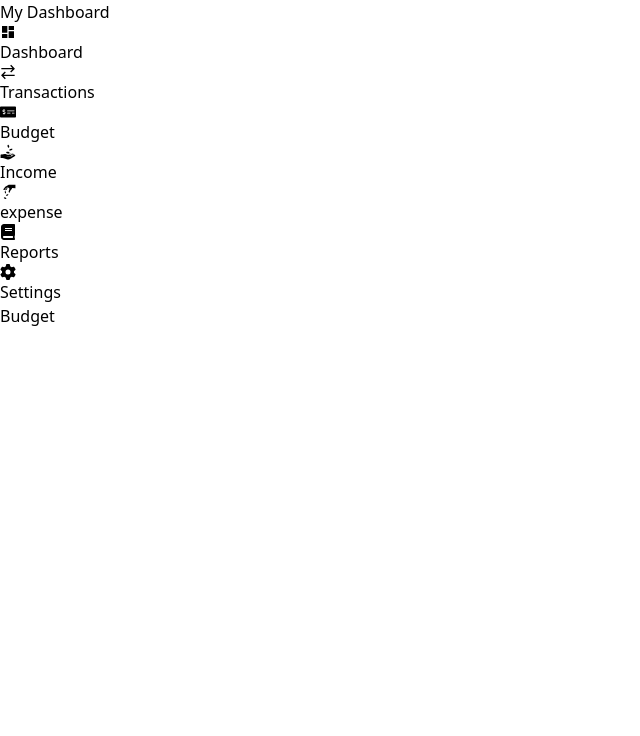
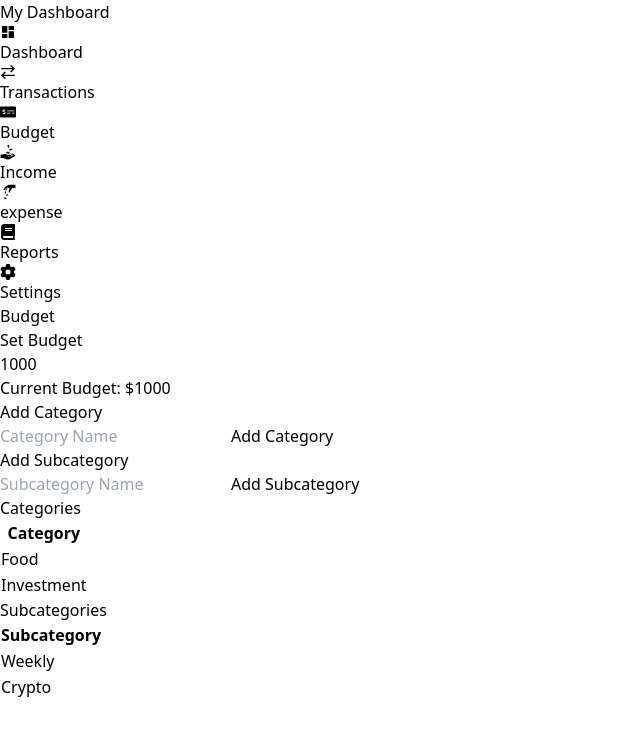
Before and after one commit to Codinglone/taskforce-expense-tracker-frontend, a React (Vite) app: page /budget in a window 1280 px wide. Shown: the top 736 px of the page, without its empty margins (0-640 px from the left). Built offline with nearby package versions, Linux system fonts and the light colour scheme.

Commit message:
added more features in expense page

```diff
--- a/src/pages/Budget.jsx
+++ b/src/pages/Budget.jsx
@@ -1,9 +1,126 @@
-import React from 'react'
+import React, { useState, useEffect } from 'react';
 
-function Budget() {
+const Budget = () => {
+  const [categories, setCategories] = useState(['Food', 'Investment']);
+  const [subcategories, setSubcategories] = useState(['Weekly', 'Crypto']);
+  const [budget, setBudget] = useState(1000);
+  const [totalExpenses, setTotalExpenses] = useState(0);
+  const [newCategory, setNewCategory] = useState('');
+  const [newSubcategory, setNewSubcategory] = useState('');
+  const [notification, setNotification] = useState('');
+
+  useEffect(() => {
+    if (totalExpenses > budget) {
+      setNotification('Budget exceeded!');
+    } else {
+      setNotification('');
+    }
+  }, [totalExpenses, budget]);
+
+  const addCategory = (e) => {
+    e.preventDefault();
+    setCategories([...categories, newCategory]);
+    setNewCategory('');
+  };
+
+  const addSubcategory = (e) => {
+    e.preventDefault();
+    setSubcategories([...subcategories, newSubcategory]);
+    setNewSubcategory('');
+  };
+
+  const handleBudgetChange = (e) => {
+    setBudget(parseFloat(e.target.value));
+  };
+
   return (
-    <div>Budget</div>
-  )
-}
+    <div className="p-4 h-[94vh] overflow-auto">
+      <h2 className="text-2xl font-bold text-gray-800 mb-4">Budget</h2>
+      <div className="mb-4">
+        <h3 className="text-xl font-bold text-gray-800">Set Budget</h3>
+        <input
+          type="number"
+          value={budget}
+          onChange={handleBudgetChange}
+          className="p-2 border rounded mr-2"
+        />
+        <p className="text-2xl font-bold text-blue-600">Current Budget: ${budget}</p>
+      </div>
+      {notification && (
+        <div className="mb-4 p-4 bg-red-100 text-red-600 rounded-lg">
+          {notification}
+        </div>
+      )}
+      <div className="mb-4">
+        <h3 className="text-xl font-bold text-gray-800">Add Category</h3>
+        <form onSubmit={addCategory}>
+          <input
+            type="text"
+            placeholder="Category Name"
+            value={newCategory}
+            onChange={(e) => setNewCategory(e.target.value)}
+            className="p-2 border rounded mr-2"
+          />
+          <button type="submit" className="bg-green-500 text-white p-2 rounded-lg shadow hover:bg-green-700">
+            Add Category
+          </button>
+        </form>
+      </div>
+      <div className="mb-4">
+        <h3 className="text-xl font-bold text-gray-800">Add Subcategory</h3>
+        <form onSubmit={addSubcategory}>
+          <input
+            type="text"
+            placeholder="Subcategory Name"
+            value={newSubcategory}
+            onChange={(e) => setNewSubcategory(e.target.value)}
+            className="p-2 border rounded mr-2"
+          />
+          <button type="submit" className="bg-purple-500 text-white p-2 rounded-lg shadow hover:bg-purple-700">
+            Add Subcategory
+          </button>
+        </form>
+      </div>
+      <div className="mb-4">
+        <h3 className="text-xl font-bold text-gray-800">Categories</h3>
+        <div className="overflow-auto">
+          <table className="min-w-full bg-white">
+            <thead>
+              <tr>
+                <th className="py-2 px-4 border-b text-left">Category</th>
+              </tr>
+            </thead>
+            <tbody>
+              {categories.map((category, index) => (
+                <tr key={index}>
+                  <td className="py-2 px-4 border-b text-left">{category}</td>
+                </tr>
+              ))}
+            </tbody>
+          </table>
+        </div>
+      </div>
+      <div className="mb-4">
+        <h3 className="text-xl font-bold text-gray-800">Subcategories</h3>
+        <div className="overflow-auto">
+          <table className="min-w-full bg-white">
+            <thead>
+              <tr>
+                <th className="py-2 px-4 border-b text-left">Subcategory</th>
+              </tr>
+            </thead>
+            <tbody>
+              {subcategories.map((subcategory, index) => (
+                <tr key={index}>
+                  <td className="py-2 px-4 border-b text-left">{subcategory}</td>
+                </tr>
+              ))}
+            </tbody>
+          </table>
+        </div>
+      </div>
+    </div>
+  );
+};
 
-export default Budget
+export default Budget;
--- a/src/pages/Expense.jsx
+++ b/src/pages/Expense.jsx
@@ -7,6 +7,8 @@ const Expense = () => {
     { description: 'Groceries', amount: 200, type: 'expense', category: 'Food', subcategory: 'Weekly', account: 'Mobile Money' },
     { description: 'Bitcoin Purchase', amount: 500, type: 'expense', category: 'Investment', subcategory: 'Crypto', account: 'BTC' },
   ]);
+  const [categories, setCategories] = useState(['Food', 'Investment']);
+  const [subcategories, setSubcategories] = useState(['Weekly', 'Crypto']);
   const [selectedAccount, setSelectedAccount] = useState('All');
   const [totalExpenses, setTotalExpenses] = useState(0);
   const [showTransactionForm, setShowTransactionForm] = useState(false);
@@ -89,20 +91,26 @@ const Expense = () => {
             onChange={(e) => setNewTransaction({ ...newTransaction, amount: e.target.value })}
             className="p-2 border rounded mr-2"
           />
-          <input
-            type="text"
-            placeholder="Category"
+          <select
             value={newTransaction.category}
             onChange={(e) => setNewTransaction({ ...newTransaction, category: e.target.value })}
             className="p-2 border rounded mr-2"
-          />
-          <input
-            type="text"
-            placeholder="Subcategory"
+          >
+            <option value="">Select Category</option>
+            {categories.map((category, index) => (
+              <option key={index} value={category}>{category}</option>
+            ))}
+          </select>
+          <select
             value={newTransaction.subcategory}
             onChange={(e) => setNewTransaction({ ...newTransaction, subcategory: e.target.value })}
             className="p-2 border rounded mr-2"
-          />
+          >
+            <option value="">Select Subcategory</option>
+            {subcategories.map((subcategory, index) => (
+              <option key={index} value={subcategory}>{subcategory}</option>
+            ))}
+          </select>
           <select
             value={newTransaction.account}
             onChange={(e) => setNewTransaction({ ...newTransaction, account: e.target.value })}
```
